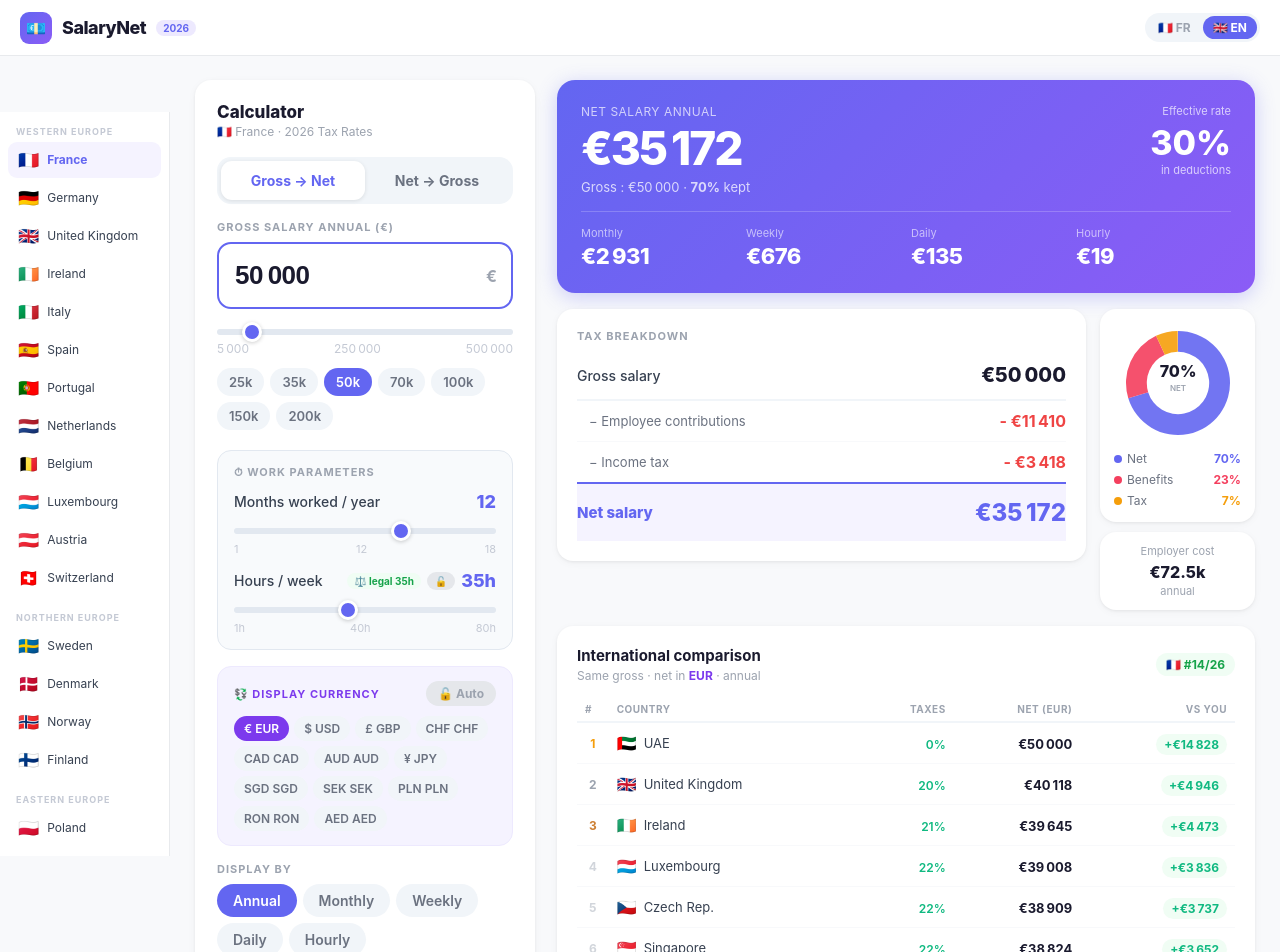
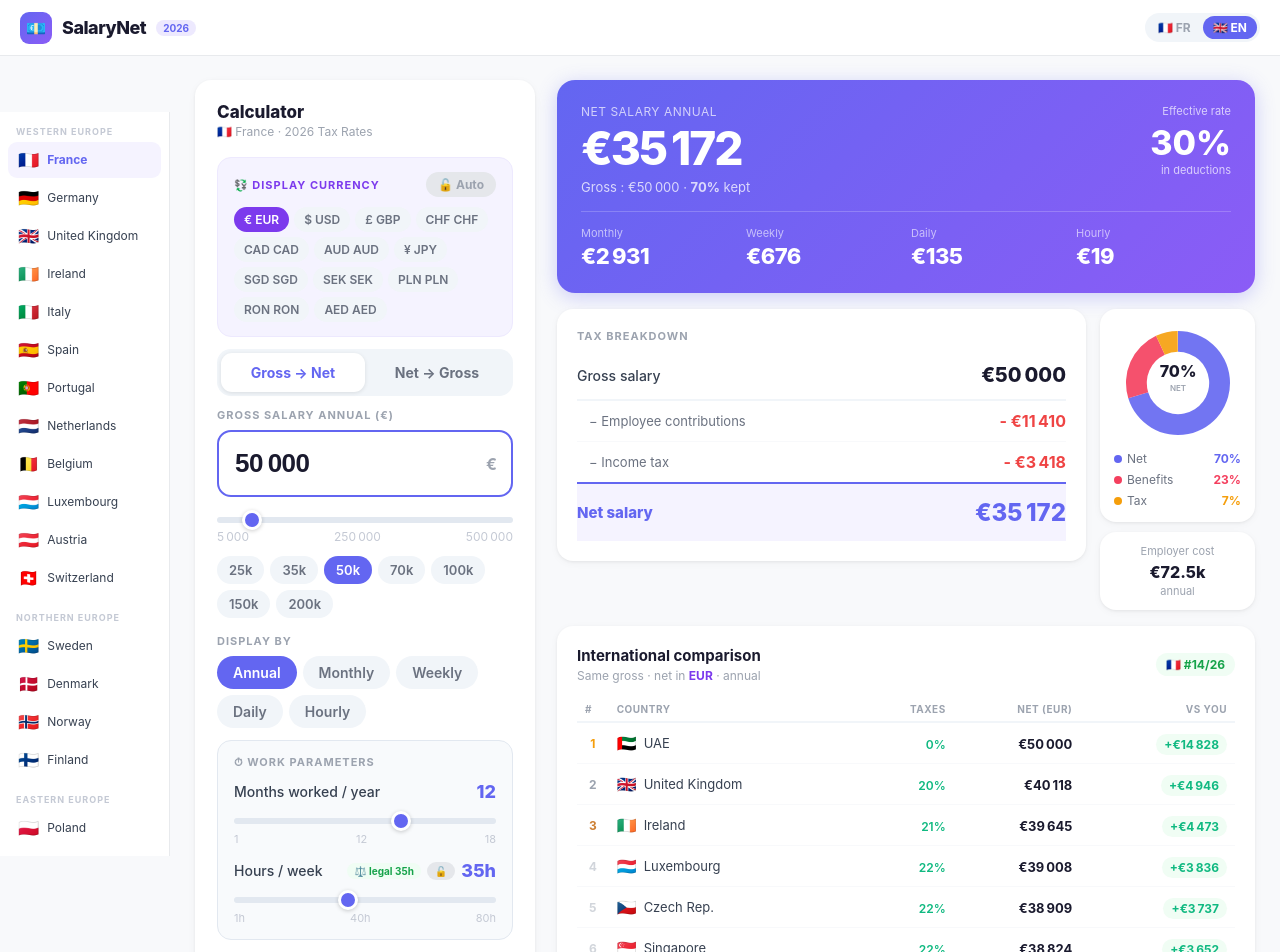
Before and after one commit to bouratous/stackblitz-starters-swys24wk, a Next.js app: page / in a window 1280 px wide. Shown: the top 952 px of the page. Built offline with nearby package versions, Linux system fonts and the light colour scheme.

Commit message:
Update page.tsx

```diff
--- a/app/page.tsx
+++ b/app/page.tsx
@@ -13,7 +13,7 @@ const T = {
     grossLabel: "Salaire brut",
     netLabel: "Salaire net souhaité",
     necessaryGross: "Brut nécessaire",
-    displayCurrency: "💱 DEVISE D&apos;AFFICHAGE",
+    displayCurrency: "💱 DEVISE AFFICHAGE",
     fixed: "🔒 Fixée",
     auto: "🔓 Auto",
     workParams: "⏱ PARAMÈTRES DE TRAVAIL",
@@ -458,7 +458,25 @@ export default function Home(){
   const pill=(a:boolean,col="#6366f1"):React.CSSProperties=>({border:"none",cursor:"pointer",borderRadius:20,padding:"6px 14px",fontSize:13,fontWeight:600,transition:"all 0.15s",background:a?col:"#f1f5f9",color:a?"white":"#6b7280"});
 
   const SettingsContent=()=>(
-    <div style={{display:"flex",flexDirection:"column",gap:16}}>
+          <div style={{display:"flex",flexDirection:"column",gap:12}}>
+
+      {/* Currency */}
+      <div style={{padding:"14px 16px",background:"#f5f3ff",borderRadius:14,border:"1px solid #ede9fe"}}>
+        <div style={{display:"flex",alignItems:"center",justifyContent:"space-between",marginBottom:10}}>
+          <p style={{...lbl,color:"#7c3aed",marginBottom:0}}>{t.displayCurrency}</p>
+          <button onClick={()=>setCurrencyLocked(l=>!l)} style={{border:"none",cursor:"pointer",borderRadius:99,padding:"5px 12px",fontSize:12,fontWeight:700,background:currencyLocked?"#7c3aed":"#e5e7eb",color:currencyLocked?"white":"#9ca3af"}}>
+            {currencyLocked?t.fixed:t.auto}
+          </button>
+        </div>
+        <div style={{display:"flex",flexWrap:"wrap",gap:5}}>
+          {DISPLAY_CURRENCIES.map(d=>(
+            <button key={d.code} onClick={()=>{setDisplayCurrency(d.code);setCurrencyLocked(true);}} style={{...pill(displayCurrency===d.code,"#7c3aed"),padding:"5px 10px",fontSize:12}}>
+              {d.symbol} {d.code}
+            </button>
+          ))}
+        </div>
+        {displayCurrency!==c.currency&&<p style={{fontSize:11,color:"#7c3aed",marginTop:8,opacity:0.8}}>{t.exRate(c.currency,dispFx.toFixed(4),displayCurrency)}</p>}
+      </div>
 
       {/* Mode */}
       <div style={{display:"flex",gap:0,background:"#f1f5f9",borderRadius:14,padding:4}}>
@@ -475,22 +493,18 @@ export default function Home(){
             ref={inputRef}
             type="text"
             inputMode="numeric"
+            defaultValue={Math.round(mode==="gross"?grossInput:netInput).toLocaleString("fr-FR")}
             onFocus={e=>{
               e.target.value=String(mode==="gross"?grossInput:netInput);
               e.target.select();
             }}
             onBlur={e=>{
-              if(calcTimerRef.current)clearTimeout(calcTimerRef.current);
               const raw=e.target.value.replace(/[^0-9]/g,"");
               const v=raw===""?0:parseInt(raw,10);
               mode==="gross"?setGrossInput(v):setNetInput(v);
               e.target.value=Math.round(v).toLocaleString("fr-FR");
             }}
-            onKeyDown={e=>{
-              if(e.key==="Enter"){(e.target as HTMLInputElement).blur();return;}
-              if(!/[0-9]/.test(e.key)&&!["Backspace","Delete","ArrowLeft","ArrowRight","Tab","Home","End"].includes(e.key))e.preventDefault();
-            }}
-            defaultValue={Math.round(mode==="gross"?grossInput:netInput).toLocaleString("fr-FR")}
+            onKeyDown={e=>{if(e.key==="Enter")(e.target as HTMLInputElement).blur();}}
             style={{width:"100%",padding:"16px 52px 16px 16px",fontSize:26,fontWeight:800,border:`2px solid ${mode==="net"?"#10b981":"#6366f1"}`,borderRadius:14,outline:"none",color:"#1a1a2e",background:"white",letterSpacing:-0.5}}/>
           <span style={{position:"absolute",right:16,top:"50%",transform:"translateY(-50%)",fontSize:16,color:"#9ca3af",fontWeight:700}}>{c.symbol}</span>
         </div>
@@ -518,6 +532,16 @@ export default function Home(){
                 {v>=1000?`${(v/1000).toFixed(v%1000===0?0:1)}k`:v}
               </button>
             ))}
+        </div>
+      </div>
+
+      {/* Period */}
+      <div>
+        <p style={lbl}>{t.displayBy}</p>
+        <div style={{display:"flex",gap:6,flexWrap:"wrap"}}>
+          {PERIOD_KEYS.map((k,i)=>(
+            <button key={k} style={{...pill(period===k),padding:"8px 16px",fontSize:14}} onClick={()=>setPeriod(k)}>{t.periods[i]}</button>
+          ))}
         </div>
       </div>
 
@@ -553,24 +577,6 @@ export default function Home(){
         </div>
       </div>
 
-      {/* Currency */}
-      <div style={{padding:"14px 16px",background:"#f5f3ff",borderRadius:14,border:"1px solid #ede9fe"}}>
-        <div style={{display:"flex",alignItems:"center",justifyContent:"space-between",marginBottom:10}}>
-          <p style={{...lbl,color:"#7c3aed",marginBottom:0}}>{t.displayCurrency}</p>
-          <button onClick={()=>setCurrencyLocked(l=>!l)} style={{border:"none",cursor:"pointer",borderRadius:99,padding:"5px 12px",fontSize:12,fontWeight:700,background:currencyLocked?"#7c3aed":"#e5e7eb",color:currencyLocked?"white":"#9ca3af"}}>
-            {currencyLocked?t.fixed:t.auto}
-          </button>
-        </div>
-        <div style={{display:"flex",flexWrap:"wrap",gap:5}}>
-          {DISPLAY_CURRENCIES.map(d=>(
-            <button key={d.code} onClick={()=>{setDisplayCurrency(d.code);setCurrencyLocked(true);}} style={{...pill(displayCurrency===d.code,"#7c3aed"),padding:"5px 10px",fontSize:12}}>
-              {d.symbol} {d.code}
-            </button>
-          ))}
-        </div>
-        {displayCurrency!==c.currency&&<p style={{fontSize:11,color:"#7c3aed",marginTop:8,opacity:0.8}}>{t.exRate(c.currency,dispFx.toFixed(4),displayCurrency)}</p>}
-      </div>
-
       {/* US State / CH Canton */}
       {country==="US"&&(
         <div>
@@ -592,16 +598,6 @@ export default function Home(){
           </select>
         </div>
       )}
-
-      {/* Period */}
-      <div>
-        <p style={lbl}>{t.displayBy}</p>
-        <div style={{display:"flex",gap:6,flexWrap:"wrap"}}>
-          {PERIOD_KEYS.map((k,i)=>(
-            <button key={k} style={{...pill(period===k),padding:"8px 16px",fontSize:14}} onClick={()=>setPeriod(k)}>{t.periods[i]}</button>
-          ))}
-        </div>
-      </div>
 
       {/* Country options */}
       {optsDef.length>0&&(
```
